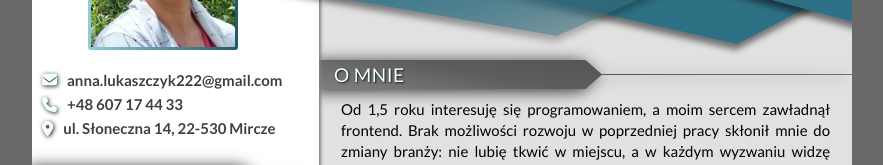
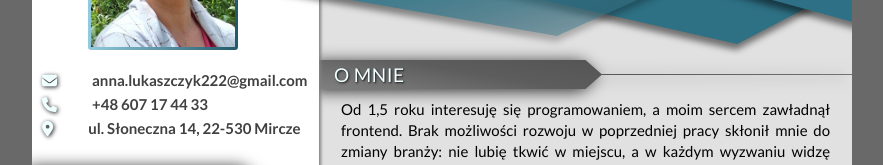
Before and after one commit to AnnaLukaszczyk/CV-Anna-Lukaszczyk, a React (Create React App) app: page / in a window 1280 px wide. Shown: the part 206-371 px from the top of the page, without its empty margins (198-1081 px from the left). Built offline with nearby package versions, Linux system fonts and the light colour scheme.

Commit message:
simplified contact links structure by removing redundant components and imports

```diff
--- a/src/common/Links/index.js
+++ b/src/common/Links/index.js
@@ -1,37 +1,34 @@
 import {
 	Link,
-	LinkToMailContact,
-	LinkToPhoneContact,
+	ContactLink,
 	LinkToAddressContact,
+	IconContainer,
 	Icon,
-	IconEnvelope,
-	IconEnvelopeOpen,
-	IconContainer,
 } from "./styled";
 import {
 	faEnvelope,
 	faPhone,
 	faLocationDot,
-	faEnvelopeOpen,
 } from "@fortawesome/free-solid-svg-icons";
 
 export const EmailLink = () => (
-	<LinkToMailContact
+	<ContactLink
 		href="mailto:anna.lukaszczyk222@gmail.com"
 		title="Kliknij, aby wysłać email">
 		<IconContainer>
-			<IconEnvelope icon={faEnvelope} />
-			<IconEnvelopeOpen icon={faEnvelopeOpen} />
+			<Icon icon={faEnvelope} />
 		</IconContainer>
 		anna.lukaszczyk222@gmail.com
-	</LinkToMailContact>
+	</ContactLink>
 );
 
 export const PhoneNumberLink = () => (
-	<LinkToPhoneContact href="tel:+48607174433" title="Kliknij, aby zadzwonić">
-		<Icon icon={faPhone} />
+	<ContactLink href="tel:+48607174433" title="Kliknij, aby zadzwonić">
+		<IconContainer>
+			<Icon icon={faPhone} />
+		</IconContainer>
 		+48 607 17 44 33
-	</LinkToPhoneContact>
+	</ContactLink>
 );
 
 export const AddressLink = () => (
@@ -40,7 +37,10 @@ export const AddressLink = () => (
 		target="_blank"
 		rel="noopener noreferrer"
 		title="Kliknij, aby zobaczyć na mapie">
-		<Icon icon={faLocationDot} />
+		<IconContainer>
+			{" "}
+			<Icon icon={faLocationDot} />
+		</IconContainer>
 		ul. Słoneczna 14, 22-530 Mircze
 	</LinkToAddressContact>
 );
```
